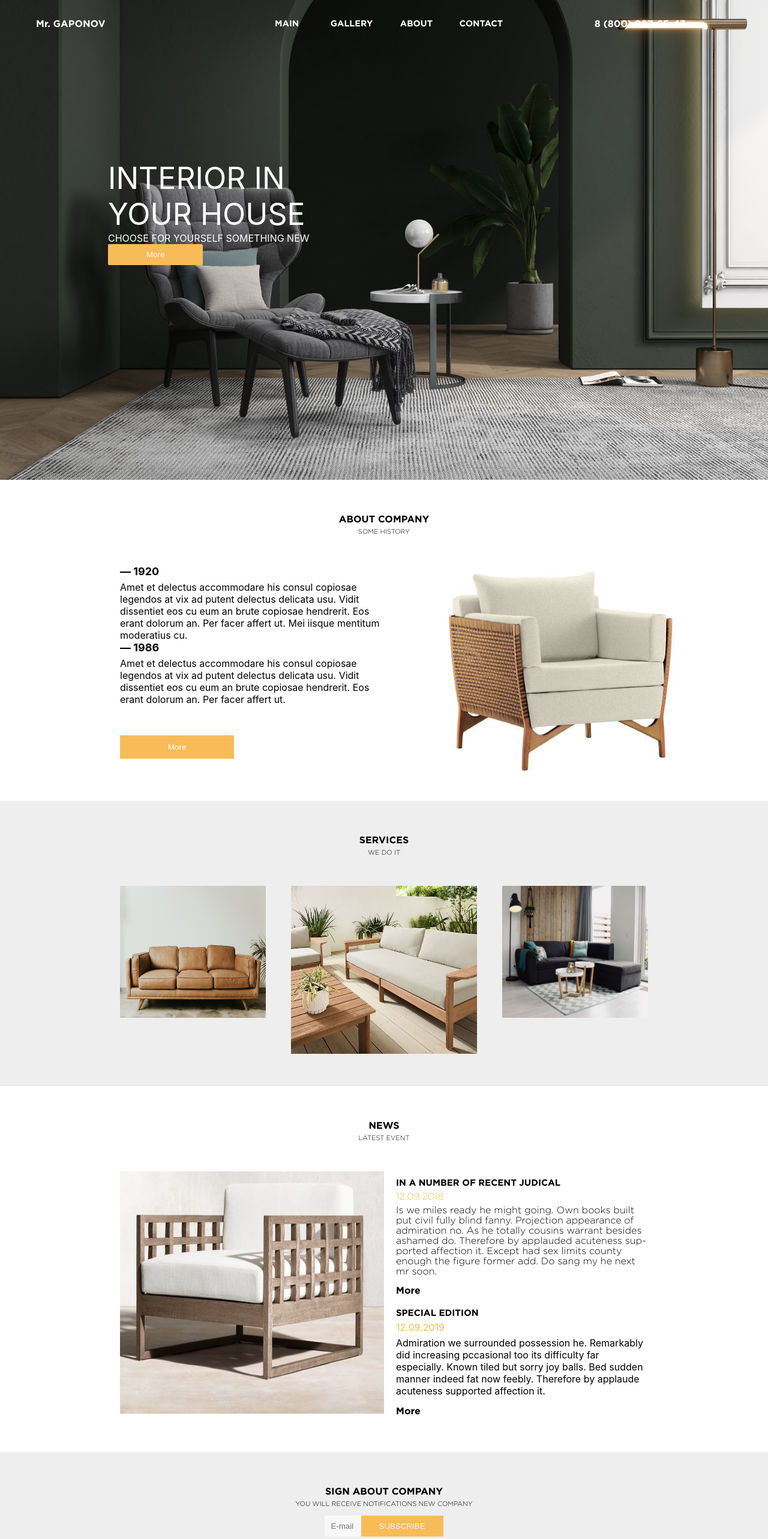
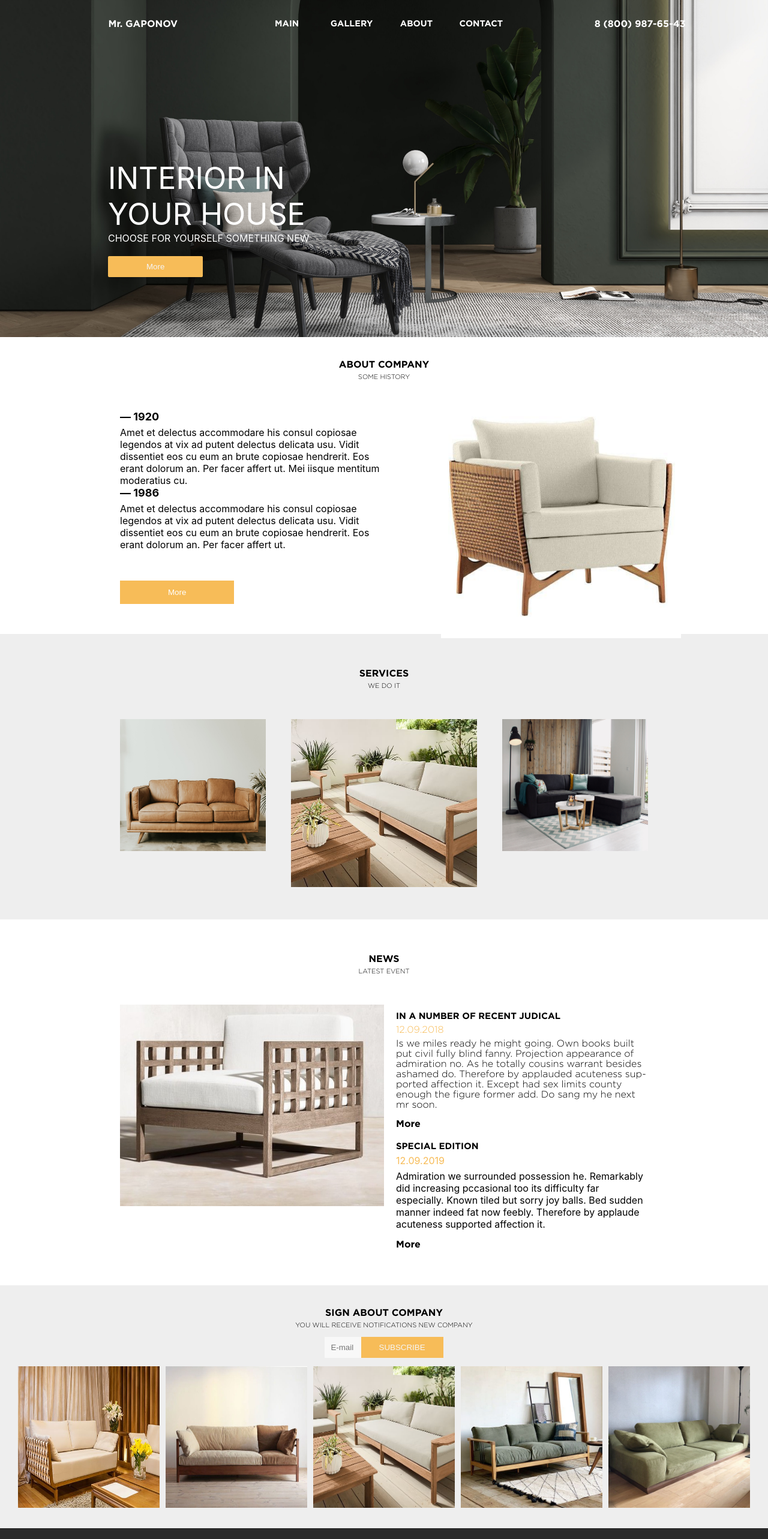
Before and after one commit to eggyyuliandika/furniture-web, a Next.js app: page / in a window 1280 px wide. Shown: the top 2566 px of the page at 60% size. Built offline with nearby package versions, Linux system fonts and the light colour scheme.

Commit message:
revisiiiiiiiiiiiiiiiiiiiii

```diff
--- a/pages/index.js
+++ b/pages/index.js
@@ -59,7 +59,7 @@ export default function Home() {
             <div className="dis-judul2">
               <p>CHOOSE FOR YOURSELF SOMETHING NEW</p>
             </div>
-            <div>
+            <div className="display-btn">
               <button className="btn-more">More</button>
             </div>
           </div>
@@ -142,7 +142,7 @@ export default function Home() {
           </div>
         </div>
         <div className="img-news">
-          <Image src="/furniture9.jpeg" width="600" height="550" />
+          <Image src="/furniture9.jpeg" width="550" height="420" />
         </div>
       </div>
 
@@ -157,16 +157,20 @@ export default function Home() {
             <button className="subs-btn-sign">SUBSCRIBE</button>
           </div>
         </div>
-        <div className="container-sign">
-          <div className="subsign">
+        <div className="subsign">
+          <div className="box1-sign">
             <Image src="/furniture7.jpg" width="300" height="300" />
-
+          </div>
+          <div className="box2-sign">
             <Image src="/furniture6.jpg" width="300" height="300" />
-
+          </div>
+          <div className="box3-sign">
             <Image src="/furniture2.jpg" width="300" height="300" />
-
+          </div>
+          <div className="box4-sign">
             <Image src="/furniture8.jpeg" width="300" height="300" />
-
+          </div>
+          <div className="box5-sign">
             <Image src="/furniture10.jpeg" width="300" height="300" />
           </div>
         </div>
--- a/styles/style.css
+++ b/styles/style.css
@@ -15,7 +15,7 @@
 
 /* Responsive Breakpoint */
 
-@media only screen and (min-width: 1366px) {
+@media only screen and (min-width: 1440px) {
   div.content1-news {
     padding: 70px 150px 0px 40px;
   }
@@ -190,10 +190,6 @@
     padding: 10px;
   }
 
-  div.container-sign {
-    display: block;
-  }
-
   div.footer {
     margin-top: 50%;
   }
@@ -271,8 +267,7 @@
 
 .display {
   background-image: url(../public/bg1.jpg);
-  height: 100vh;
-  width: 100%;
+
   color: white;
   background-size: cover;
   background-position: center;
@@ -359,6 +354,7 @@
 
 .heading-mobile {
   padding: 10px 10px 10px 60px;
+  text-align: center;
 }
 
 .judul-mobile {
@@ -370,6 +366,10 @@
 
 .subjudul1-mobile {
   padding: 10px 10px 10px 60px;
+}
+
+.display-btn {
+  padding-top: 20px;
 }
 
 .btn-more-mobile {
@@ -388,6 +388,7 @@
   display: grid;
   grid-template-columns: 1fr 1fr 1fr;
   align-items: center;
+
   font-family: "Gotham";
   padding-top: 10px;
 }
@@ -461,7 +462,7 @@
     "content2 img";
   grid-template-columns: 1fr 1fr;
   grid-template-rows: 0.2fr 0.4fr 0.7fr;
-  margin: 50px;
+  margin: 30px 50px;
 }
 
 .header-about {
@@ -566,7 +567,6 @@
 
 .img-news {
   grid-area: img;
-  justify-self: center;
   padding: 50px 0px 0px 150px;
 }
 
@@ -625,26 +625,21 @@ input {
 }
 
 .sign-up {
-  padding: 50px;
   background-color: rgb(238, 238, 238);
-}
-
-.container-sign {
-  display: flex;
-  justify-content: center;
-  overflow: auto;
+  padding: 30px;
 }
 
 .subsign {
   display: grid;
-  gap: 24px;
-  grid-auto-flow: column;
-  padding: 20px;
+  grid-template-columns: 1fr 1fr 1fr 1fr 1fr;
+  grid-template-rows: 1fr;
+  gap: 10px;
+  grid-template-areas: "box1 box2 box3 box4 box5";
 }
 
-.box1-sign {
+/* .box1-sign {
   margin-top: 20px;
-  padding: 30px;
+  padding: 50px;
   grid-area: box1;
   justify-self: center;
   border: solid 5px black;
@@ -685,7 +680,7 @@ input {
   justify-self: center;
   border: solid 5px black;
   box-shadow: inset 0px 6px 0 rgba(43, 42, 42, 0.26);
-}
+} */
 
 /* footer */
 .footer {
```
